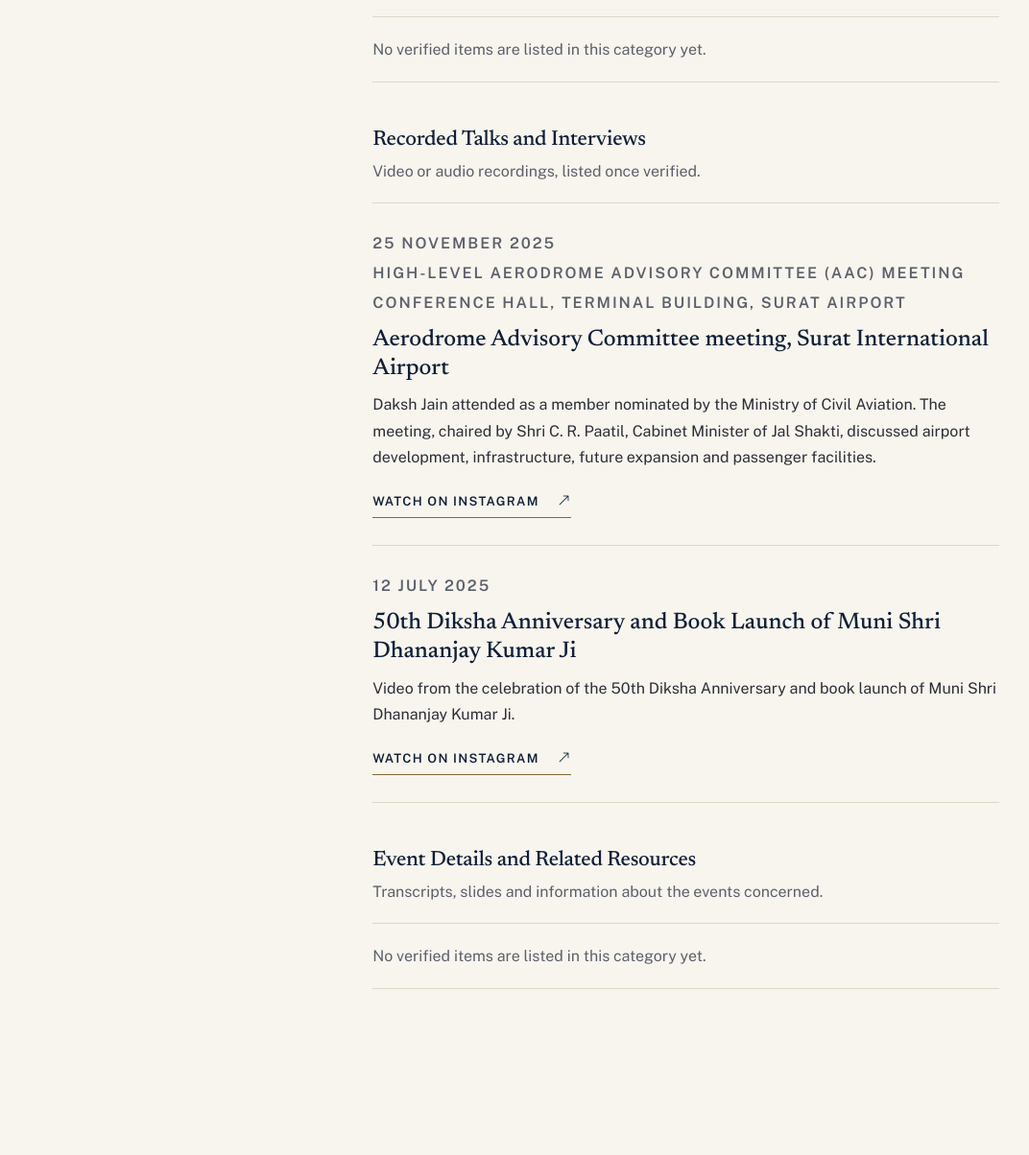
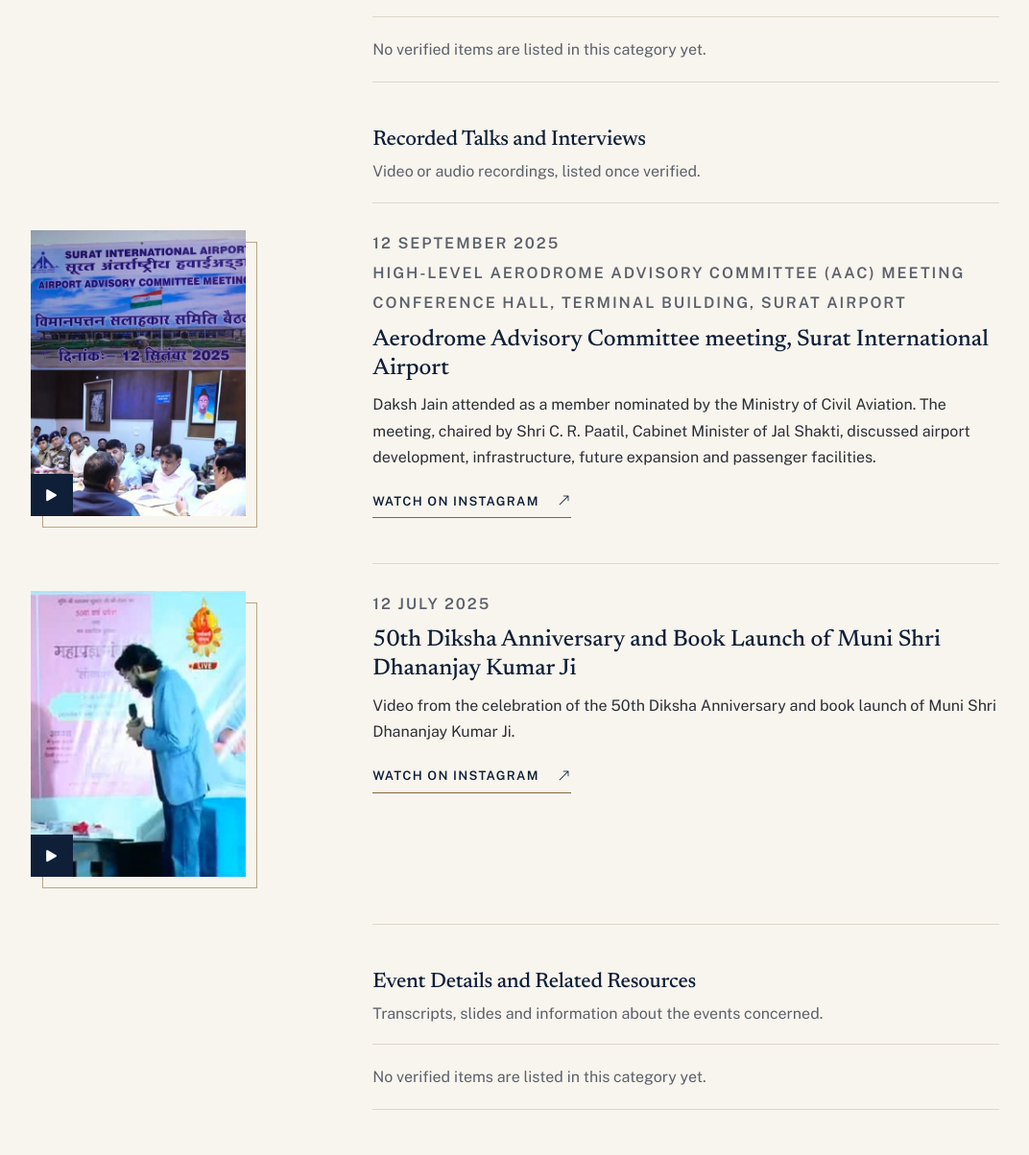
Before and after one commit to anuprjapati24-eng/Dakshjain, a PHP site: page /speeches.php in a window 1280 px wide. Shown: the part 934-2138 px from the top of the page at 96% size, without its empty margins (167-1239 px from the left). Run offline with PHP 8.4, Linux system fonts and the light colour scheme.

Commit message:
Show Instagram reel covers beside speech entries; correct AAC meeting date
Co-Authored-By: Claude Opus 5.5 <noreply@anthropic.com>

```diff
--- a/assets/css/style.css
+++ b/assets/css/style.css
@@ -1437,6 +1437,66 @@ h3 {
     background: #fff;
 }
 
+/* Video cover beside a record (speeches). Framed like .framed images. */
+.entry-list__thumb {
+    position: relative;
+    display: block;
+    width: 14rem;
+    max-width: calc(100% - 0.75rem);
+    margin: 0 0.75rem 2rem 0;
+}
+
+.entry-list__thumb::before {
+    content: "";
+    position: absolute;
+    inset: 0.75rem -0.75rem -0.75rem 0.75rem;
+    border: 1px solid var(--bronze);
+    opacity: 0.55;
+}
+
+.entry-list__thumb img {
+    position: relative;
+    display: block;
+    width: 100%;
+    height: auto;
+    aspect-ratio: 3 / 4;
+    object-fit: cover;
+}
+
+.entry-list__play {
+    position: absolute;
+    left: 0;
+    bottom: 0;
+    display: grid;
+    place-items: center;
+    width: 2.75rem;
+    height: 2.75rem;
+    background: var(--navy);
+    color: #fff;
+    font-size: 1.35rem;
+    transition: background-color 0.2s ease;
+}
+
+.entry-list__thumb:hover .entry-list__play {
+    background: var(--bronze);
+}
+
+@media (min-width: 992px) {
+    /* The list sits in a col-lg-7 offset-lg-1 column: hang the cover in the
+       col-lg-4 column to its left, right-aligned against the gap. */
+    .entry-list__item--thumb {
+        position: relative;
+        min-height: 23.5rem;
+    }
+
+    .entry-list__item--thumb .entry-list__thumb {
+        position: absolute;
+        top: 1.75rem;
+        right: calc(100% + (100% + 1.5rem) / 7 + 1.5rem + 0.75rem);
+        margin: 0;
+    }
+}
+
 .entry-list__item > :last-child {
     margin-bottom: 0;
 }
--- a/content/speeches.php
+++ b/content/speeches.php
@@ -11,17 +11,19 @@
  *   'venue'      omit if not confirmed
  *   'url'        video, transcript, presentation or event link
  *   'link_label' optional, e.g. "Watch" or "Read transcript"; defaults to "View"
+ *   'thumb'      optional; 3:4 cover image (.jpg under assets/images/) shown beside the item
  */
 return [
     [
         'title'      => 'Aerodrome Advisory Committee meeting, Surat International Airport',
         'category'   => 'Recorded Talks and Interviews',
-        'date'       => '25 November 2025',
+        'date'       => '12 September 2025',
         'event'      => 'High-Level Aerodrome Advisory Committee (AAC) Meeting',
         'venue'      => 'Conference Hall, Terminal Building, Surat Airport',
         'summary'    => 'Daksh Jain attended as a member nominated by the Ministry of Civil Aviation. The meeting, chaired by Shri C. R. Paatil, Cabinet Minister of Jal Shakti, discussed airport development, infrastructure, future expansion and passenger facilities.',
         'url'        => 'https://www.instagram.com/reel/DRfSAANEh4W/',
         'link_label' => 'Watch on Instagram',
+        'thumb'      => 'assets/images/reels/aac-surat-airport.jpg',
     ],
     [
         'title'      => '50th Diksha Anniversary and Book Launch of Muni Shri Dhananjay Kumar Ji',
@@ -30,5 +32,6 @@ return [
         'summary'    => 'Video from the celebration of the 50th Diksha Anniversary and book launch of Muni Shri Dhananjay Kumar Ji.',
         'url'        => 'https://www.instagram.com/reel/DMBPJYuzLwn/',
         'link_label' => 'Watch on Instagram',
+        'thumb'      => 'assets/images/reels/diksha-anniversary.jpg',
     ],
 ];
--- a/includes/entry-list.php
+++ b/includes/entry-list.php
@@ -6,6 +6,8 @@ defined('SITE_ROOT') || exit;
  * $entry_heading (heading element, default 'h3').
  * Only fields present on a record are shown; see the files in content/.
  * An optional 'image' (a .jpg under assets/images/) is shown above the record.
+ * An optional 'thumb' (a 3:4 .jpg under assets/images/, e.g. a video cover) is
+ * shown in the left column beside the record on wide screens, above it otherwise.
  */
 $entry_label   = $entry_label   ?? 'View';
 $entry_heading = $entry_heading ?? 'h3';
@@ -21,7 +23,14 @@ $entry_heading = $entry_heading ?? 'h3';
             $entry_url = '';
         }
         ?>
-        <li class="entry-list__item" data-category="<?= e($entry['category'] ?? '') ?>">
+        <?php $entry_thumb = !empty($entry['thumb']) && preg_match('#^assets/images/[a-z0-9/_-]+\.jpg$#', $entry['thumb']) ? $entry['thumb'] : ''; ?>
+        <li class="entry-list__item<?= $entry_thumb !== '' ? ' entry-list__item--thumb' : '' ?>" data-category="<?= e($entry['category'] ?? '') ?>">
+            <?php if ($entry_thumb !== ''): ?>
+                <a class="entry-list__thumb" href="<?= e($entry_url !== '' ? $entry_url : $entry_thumb) ?>"<?= $entry_external ? ' rel="noopener"' : '' ?> tabindex="-1" aria-hidden="true">
+                    <img src="<?= e($entry_thumb) ?>" width="480" height="640" loading="lazy" alt="">
+                    <span class="entry-list__play"><i class="bi bi-play-fill"></i></span>
+                </a>
+            <?php endif; ?>
             <?php if (!empty($entry['image']) && preg_match('#^assets/images/[a-z0-9/_-]+\.jpg$#', $entry['image'])): ?>
                 <img class="entry-list__image" src="<?= e($entry['image']) ?>" loading="lazy" alt="<?= e($entry['image_alt'] ?? $entry['title']) ?>">
             <?php endif; ?>
```
Also changed, not shown: assets/images/reels/aac-surat-airport.jpg (added), assets/images/reels/diksha-anniversary.jpg (added).
